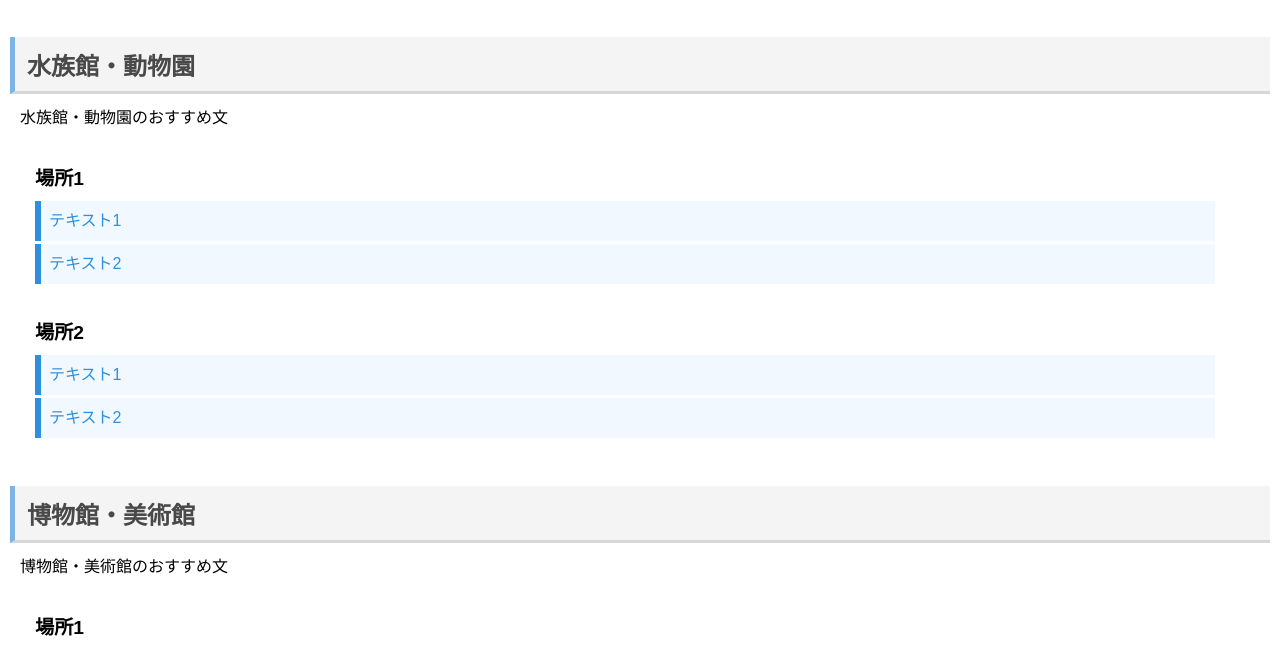
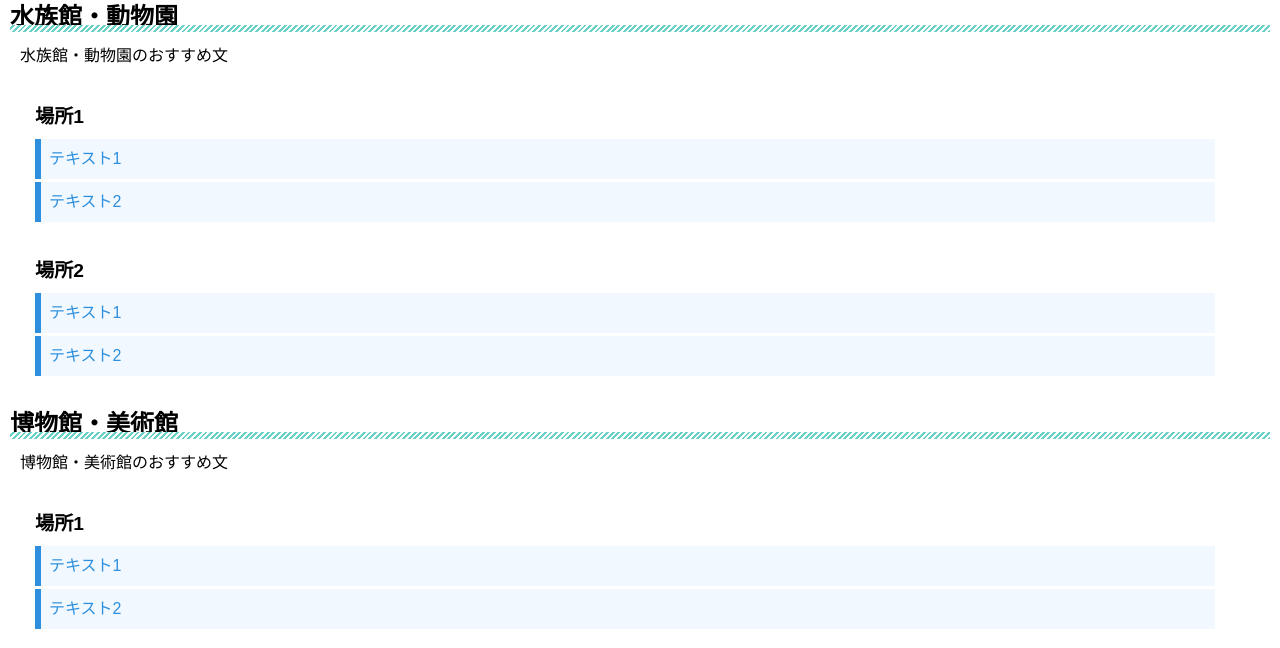
Before and after one commit to ReimaKitano/TokyoSightSeeing, a plain HTML site: page index.html in a window 1280 px wide. Shown: the part 83-731 px from the top of the page. Drawn offline with Linux system fonts and the light colour scheme.

Commit message:
「水族館・動物園」などのデザインを変更

```diff
--- a/css/main.css
+++ b/css/main.css
@@ -33,12 +33,18 @@ h1:after {
 }
 
 h2 {
-    margin-top: 40px;
-    padding: 0.4em 0.5em; /*文字の上下 左右の余白*/
-    color: #494949; /*文字色*/
-    background: #f4f4f4; /*背景色*/
-    border-left: solid 5px #7db4e6; /*左線*/
-    border-bottom: solid 3px #d7d7d7; /*下線*/
+  position: relative;
+}
+
+h2:after {
+  content: "";
+  position: absolute;
+  left: 0;
+  bottom: 0;
+  width: 100%;
+  height: 7px;
+  background: -webkit-repeating-linear-gradient(-45deg, #6ad1c8, #6ad1c8 2px, #fff 2px, #fff 4px);
+  background: repeating-linear-gradient(-45deg, #6ad1c8, #6ad1c8 2px, #fff 2px, #fff 4px);
 }
 
 section > p {
```
